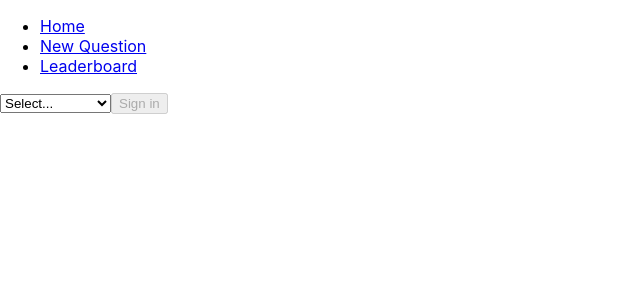
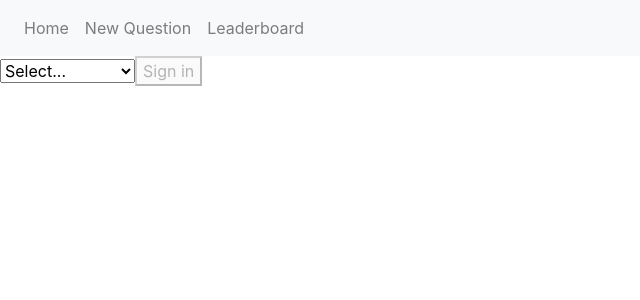
Before and after one commit to basemj/react-would-you-rather, a React (Create React App) app: page /login in a window 1280 px wide. Shown: the top 300 px of the page, without its empty margins (0-640 px from the left). Built offline with nearby package versions, Linux system fonts and the light colour scheme.

Commit message:
feat: style nav

```diff
--- a/src/App.js
+++ b/src/App.js
@@ -2,6 +2,7 @@ import PropTypes from 'prop-types';
 import React, { Component } from 'react';
 import { connect } from 'react-redux';
 import { BrowserRouter, Route, Switch } from 'react-router-dom';
+import { Navbar } from "react-bootstrap";
 import { handleReceiveQuestions } from './actions/questions';
 import Home from './routes/Home';
 import Login from './routes/Login';
@@ -13,6 +14,8 @@ import NewQuestion from './routes/NewQuestion';
 import Leaderboard from './routes/Leaderboard';
 import Question from './routes/Question';
 
+import 'bootstrap/dist/css/bootstrap.min.css';
+
 class App extends Component {
   componentDidMount() {
     const { dispatch } = this.props;
@@ -22,8 +25,14 @@ class App extends Component {
   render() {
     return (
       <BrowserRouter>
-        <Navigation />
-        <AuthedUserInfo />
+        <Navbar bg="light" expand="lg">
+          <Navbar.Toggle aria-controls="basic-navbar-nav" />
+          <Navbar.Collapse id="basic-navbar-nav">
+            <Navigation />
+            <AuthedUserInfo />
+          </Navbar.Collapse>
+        </Navbar>
+
         <Switch>
           <PrivateRoute exact path="/">
             <Home />
--- a/src/components/AuthedUserInfo.js
+++ b/src/components/AuthedUserInfo.js
@@ -2,7 +2,9 @@ import PropTypes from 'prop-types';
 import React, { Component } from 'react';
 import { connect } from 'react-redux';
 import { withRouter } from 'react-router-dom';
+import { Button, Navbar } from "react-bootstrap";
 import { setAuthedUser } from '../actions/authedUser';
+import styles from './authedUserInfo.module.css';
 
 class AuthedUserInfo extends Component {
   logout = () => {
@@ -15,16 +17,11 @@ class AuthedUserInfo extends Component {
 
     return (
       authedUser && (
-        <div>
-          <span>
-            Hello
-            {name}
-          </span>
-          <img src={`/assets/${avatarURL}`} alt="" />
-          <button type="button" onClick={this.logout}>
-            Logout
-          </button>
-        </div>
+        <Navbar.Text>
+          {`Hello ${name}`}
+          <img alt={`${name}'s avatar`} className={styles.avatar} src={`/assets/${avatarURL}`} />
+          <Button onClick={this.logout}>Logout</Button>
+        </Navbar.Text>
       )
     );
   }
--- a/src/components/Navigation.js
+++ b/src/components/Navigation.js
@@ -1,27 +1,14 @@
 import React from 'react';
 import { NavLink } from 'react-router-dom';
+import { Nav } from "react-bootstrap";
 
 const Navigation = () => {
   return (
-    <nav className="nav">
-      <ul>
-        <li>
-          <NavLink to="/" exact activeClassName="active">
-            Home
-          </NavLink>
-        </li>
-        <li>
-          <NavLink to="/new-question" activeClassName="active">
-            New Question
-          </NavLink>
-        </li>
-        <li>
-          <NavLink to="/leaderboard" activeClassName="active">
-            Leaderboard
-          </NavLink>
-        </li>
-      </ul>
-    </nav>
+    <Nav className="mr-auto">
+      <Nav.Link exact as={NavLink} to="/">Home</Nav.Link>
+      <Nav.Link exact as={NavLink} to="/new-question">New Question</Nav.Link>
+      <Nav.Link exact as={NavLink} to="/leaderboard">Leaderboard</Nav.Link>
+    </Nav>
   );
 };
 
--- /dev/null
+++ b/src/components/authedUserInfo.module.css
@@ -0,0 +1,5 @@
+.avatar {
+  width: 38px;
+  margin: 0 15px;
+  border-radius: 50%;
+}
```
